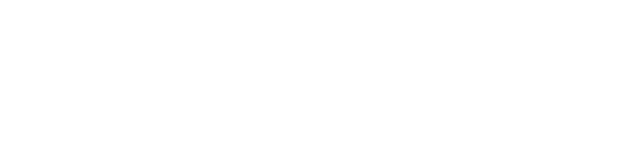
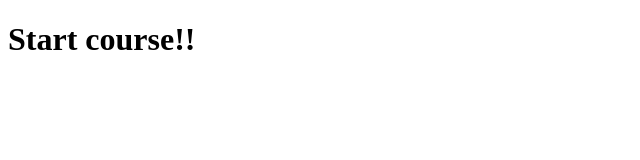
Before and after one commit to wessmexura1/course-works, a plain HTML site: page index.html in a window 1280 px wide. Shown: the whole page, without its empty margins (0-640 px from the left). Drawn offline with Linux system fonts and the light colour scheme.

Commit message:
My first page.

```diff
--- a/index.html
+++ b/index.html
@@ -3,9 +3,9 @@
 <head>
     <meta charset="UTF-8">
     <meta name="viewport" content="width=device-width, initial-scale=1.0">
-    <title>Document</title>
+    <title>Coursera course</title>
 </head>
 <body>
-
+    <h1>Start course!!</h1>
 </body>
 </html>
```
